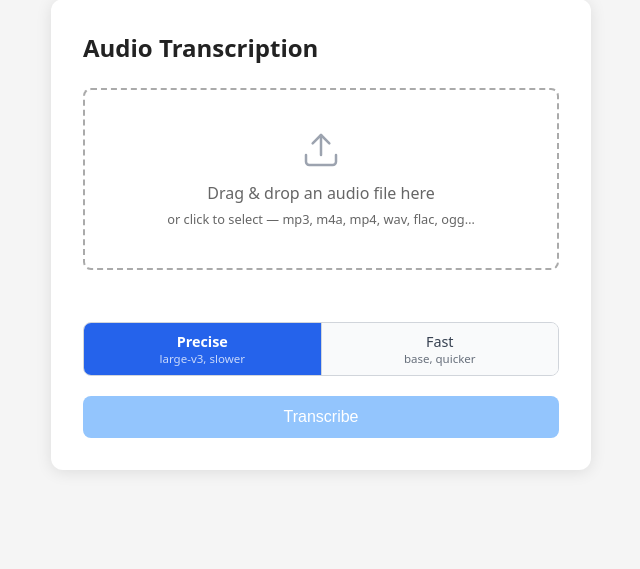
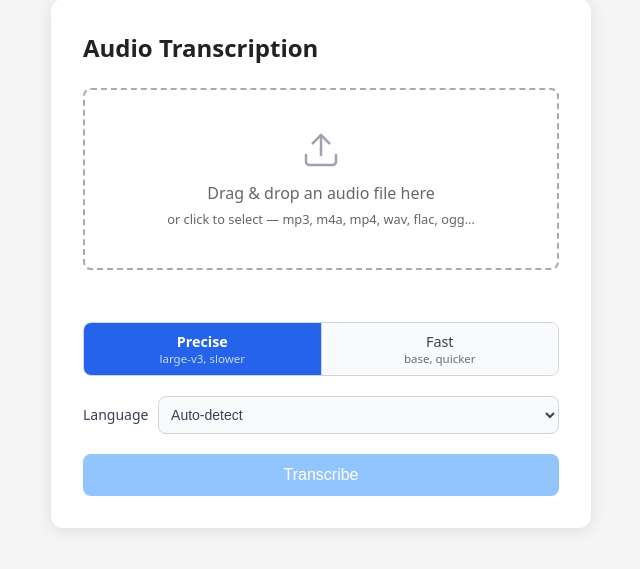
Before and after one commit to larsvilhuber/audio-transcription, a Flask app: page / in a window 1280 px wide. Shown: the part 33-602 px from the top of the page, without its empty margins (319-959 px from the left). Run offline with Flask 3, Linux system fonts and the light colour scheme; parts of the project's set-up code (start-up, migrations or seed data) failed here and were passed over.

Commit message:
Fix detect_language unpacking bug; add upfront language selector
The root cause: detect_language() returns a plain str, not a tuple.
Writing 'language, _ = model.detect_language(audio)' unpacked the
string by character, giving 'e' instead of 'en'.

Also adds a Language dropdown to the upload form (defaulting to
Auto-detect) so users can force a language before transcription starts
without relying on early detection at all.

Co-Authored-By: Claude Sonnet 4.6 <noreply@anthropic.com>

```diff
--- a/templates/index.html
+++ b/templates/index.html
@@ -228,6 +228,28 @@
     }
     #retranscribe-btn:hover { background: #1d4ed8; }
     #retranscribe-btn:disabled { background: #93c5fd; cursor: not-allowed; }
+    .start-lang-row {
+      display: flex;
+      align-items: center;
+      gap: 0.6rem;
+      margin-top: 1.25rem;
+    }
+    .start-lang-row label {
+      font-size: 0.875rem;
+      font-weight: 500;
+      color: #374151;
+      white-space: nowrap;
+    }
+    #start-lang-select {
+      flex: 1;
+      padding: 0.55rem 0.5rem;
+      border: 1px solid #d1d5db;
+      border-radius: 8px;
+      font-size: 0.875rem;
+      background: #f9fafb;
+      cursor: pointer;
+      color: #374151;
+    }
   </style>
 </head>
 <body>
@@ -251,6 +273,13 @@
     <label for="model-precise">Precise <small>large-v3, slower</small></label>
     <input type="radio" name="model" id="model-fast" value="fast">
     <label for="model-fast">Fast <small>base, quicker</small></label>
+  </div>
+
+  <div class="start-lang-row">
+    <label for="start-lang-select">Language</label>
+    <select id="start-lang-select">
+      <option value="">Auto-detect</option>
+    </select>
   </div>
 
   <div class="btn-row">
@@ -336,11 +365,15 @@
     ['ur','Urdu'],['vi','Vietnamese'],['zh','Chinese'],
   ];
 
+  const startLangSelect = document.getElementById('start-lang-select');
+
   LANGUAGES.forEach(([code, name]) => {
-    const opt = document.createElement('option');
-    opt.value = code;
-    opt.textContent = name;
-    langSelect.appendChild(opt);
+    for (const sel of [langSelect, startLangSelect]) {
+      const opt = document.createElement('option');
+      opt.value = code;
+      opt.textContent = name;
+      sel.appendChild(opt);
+    }
   });
 
   function formatBytes(n) {
@@ -509,7 +542,7 @@
     }
   }
 
-  btn.addEventListener('click', () => startTranscription(null));
+  btn.addEventListener('click', () => startTranscription(startLangSelect.value || null));
 
   retranscribeBtn.addEventListener('click', async () => {
     if (!selectedFile) return;
--- a/transcriber.py
+++ b/transcriber.py
@@ -134,7 +134,7 @@ def run_transcription(job, wav_path, filename, model_name: str = MODEL_PRECISE,
         if not language:
             job["progress"] = "Detecting language..."
             try:
-                detected, _ = model.detect_language(audio)
+                detected = model.detect_language(audio)
                 if detected in _WHISPER_LANGUAGES:
                     language = detected
             except Exception:
```
